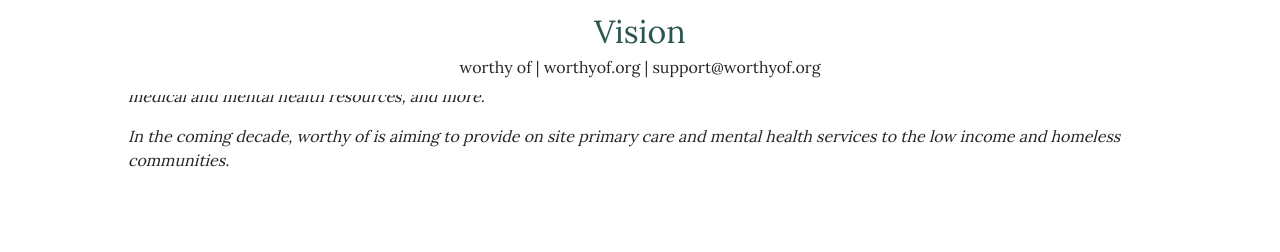
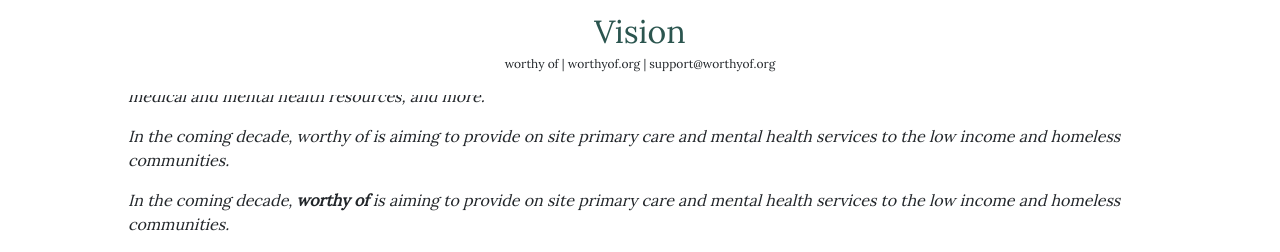
Before and after one commit to eecanada/worthy-of, a plain HTML site: page aboutUs.html in a window 1280 px wide. Shown: the part 705-957 px from the top of the page. Before the commit the page ends 893 px from the top, so only its background shows below. Drawn offline with nearby package versions, Linux system fonts and the light colour scheme.

Commit message:
add paragraph to about is page and change footer font size

```diff
--- a/aboutUs.html
+++ b/aboutUs.html
@@ -48,12 +48,13 @@
     <h2> Vision </h2>
     <p> We are striving to expand our services to low-income families in order to provide assistance with food, school supplies for children, local medical and mental health resources, and more. </p>
     <p> In the coming decade, worthy of is aiming to provide on site primary care and mental health services to the low income and homeless communities. </p>
+    <p> In the coming decade, <strong> worthy of</strong> is aiming to provide on site primary care and mental health services to the low income and homeless communities.  </p>
 
   </section>
 
   <footer >
     <div class="text-center " >
-     worthy of | worthyof.org | support@worthyof.org
+     worthy of   |   worthyof.org   |   support@worthyof.org
     </div>
   </footer>
 
--- a/css/aboutUs.css
+++ b/css/aboutUs.css
@@ -128,6 +128,7 @@ footer {
   width: 100%;
   height: 2.5rem;
   font-family: 'Lora', serif;
+  font-size: 12px;
 }
 
 #aboutUsImage{
```
